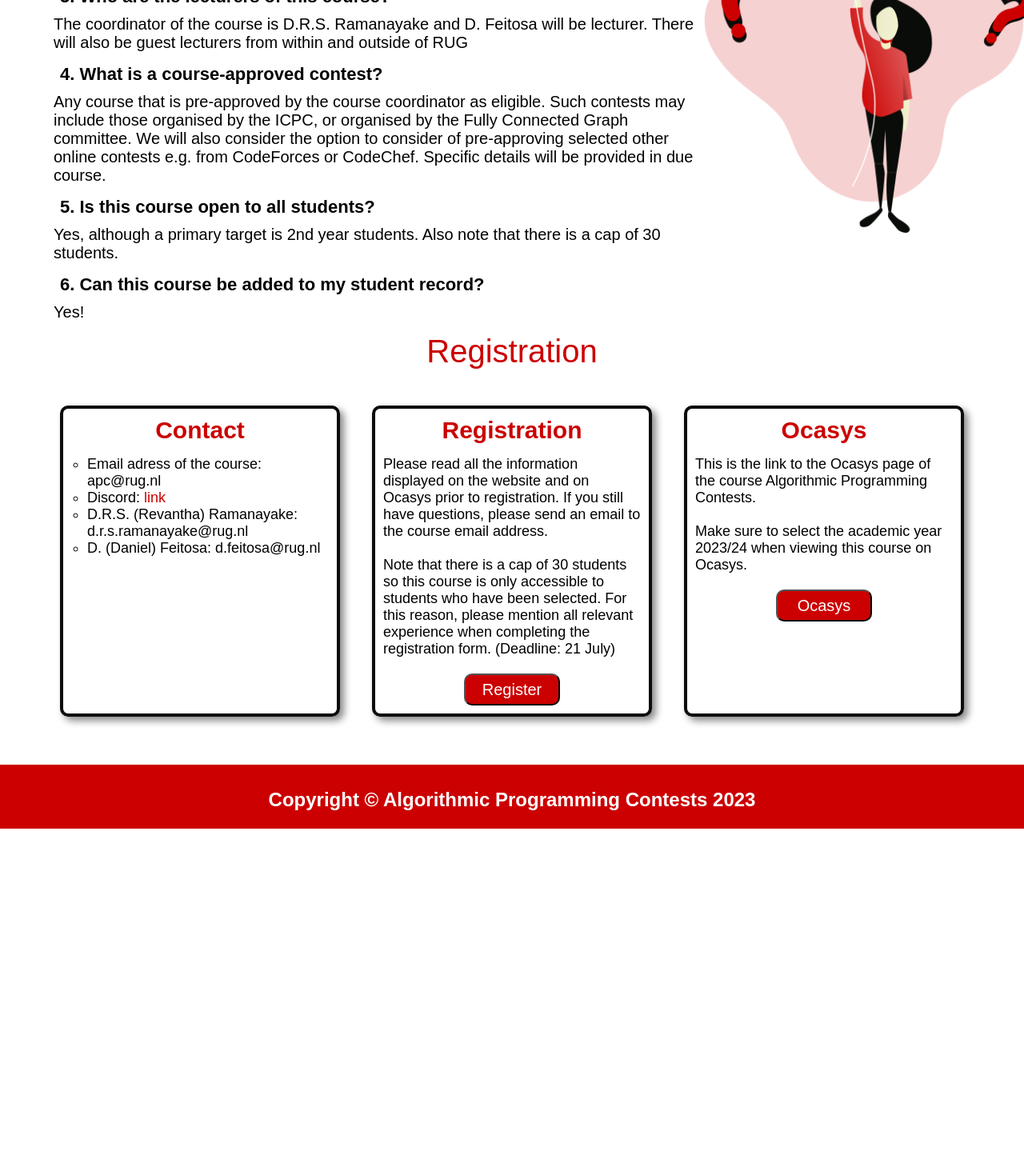
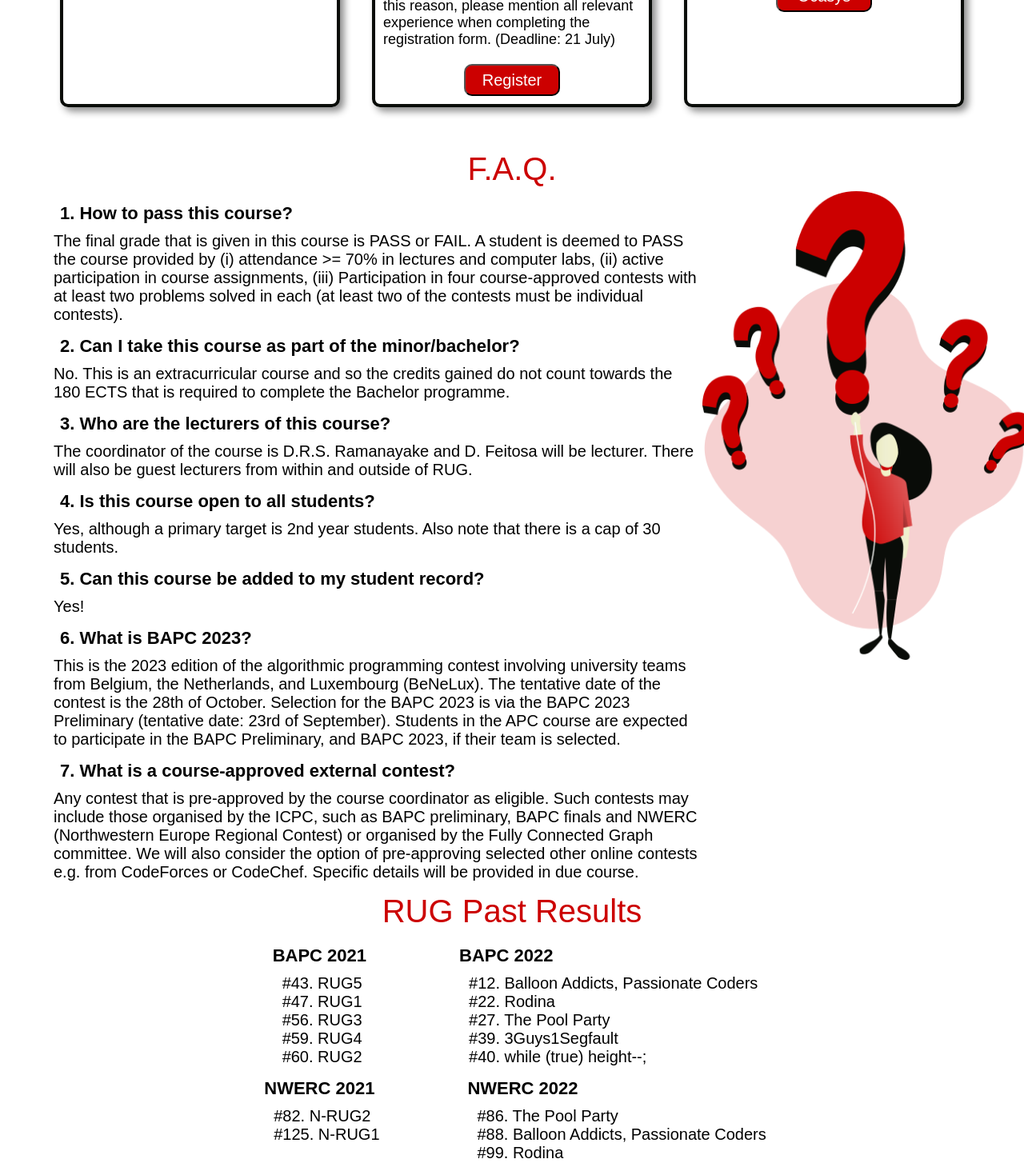
Before and after one commit to rug-apc/website, a React (Create React App) app: page / in a window 1280 px wide. Shown: the part 1330-2784 px from the top of the page at 80% size. Before the commit the page ends 2366 px from the top, so only its background shows below. Built offline with nearby package versions, Linux system fonts and the light colour scheme.

Commit message:
added results

```diff
--- a/src/App.js
+++ b/src/App.js
@@ -3,6 +3,7 @@ import Block1 from './components/Block1.js';
 import Block2 from './components/Block2.js';
 import Block3 from './components/Block3.js';
 import Block4 from './components/Block4.js';
+import Results from './components/Results.js';
 import Footer from './components/Footer.js';
 
 import './style/small.css';
@@ -15,8 +16,9 @@ function App() {
      <Navbar></Navbar>
      <Block1></Block1>
      <Block2></Block2>
+     <Block3></Block3>
      <Block4></Block4>
-     <Block3></Block3>
+     <Results></Results>
      <Footer></Footer>
     </div>
   );
--- a/src/components/Block2.js
+++ b/src/components/Block2.js
@@ -6,7 +6,7 @@ const Block2 = () => {
         <div className='center max auto max-width' >
 
             <div>
-                <p className='title-block1'>Structure of the course 2023/24</p>
+                <p className='title-block1'>Tentative structure of the course</p>
             </div>
 
             <div>
--- a/src/components/Block3.js
+++ b/src/components/Block3.js
@@ -18,8 +18,8 @@ const Block3 = () => {
                         <div className='block'>
                             <p className='description-info'>
                                 <ul className='list'>
-                                    <li> Email adress of the course: apc@rug.nl</li>
-                                    <li> Discord: <a className='red' href="https://discord.gg/JfzxyBHPsH" target="_blank">link</a></li>
+                                    <li> Email address of the course: apc@rug.nl</li>
+                                     {/*  <li> Discord: <a className='red' href="https://discord.gg/JfzxyBHPsH" target="_blank" rel="noreferrer">link</a></li>  */}
                                     <li> D.R.S. (Revantha) Ramanayake: d.r.s.ramanayake@rug.nl</li>
                                     <li id="contact"> D. (Daniel) Feitosa: d.feitosa@rug.nl </li>
                                 </ul>
@@ -39,7 +39,7 @@ const Block3 = () => {
                                 Note that there is a cap of 30 students so this course is only accessible to students who have been selected.
                                 For this reason, please mention all relevant experience when completing the registration form. (Deadline: 21 July)
                                 <div className='center'>
-                                    <button className='button'><a href='https://forms.gle/9ZLgFQ3LYt5vht8e6' target="_blank" >Register</a></button>
+                                    <button className='button'><a href='https://forms.gle/9ZLgFQ3LYt5vht8e6' target="_blank" rel="noreferrer">Register</a></button>
                                 </div>
                             </p>
                         </div>
@@ -57,7 +57,7 @@ const Block3 = () => {
                                     Make sure to select the academic year 2023/24 when viewing this course on Ocasys.
                                 </p>
                                 <div className='center'>
-                                    <button className='button'><a href='https://ocasys.rug.nl/2023-2024/catalog/course/WBCS045-05' target="_blank" >Ocasys</a></button>
+                                    <button className='button'><a href='https://ocasys.rug.nl/2023-2024/catalog/course/WBCS045-05' target="_blank" rel="noreferrer">Ocasys</a></button>
                                 </div>
 
                             </div>
--- a/src/components/Block4.js
+++ b/src/components/Block4.js
@@ -1,48 +1,69 @@
-import React from 'react';
-import question from '../photo/question.png';
+import React from "react";
+import question from "../photo/question.png";
 
 const Block4 = () => {
-
   return (
     <div className="max-width">
       <div className="center">
-                <p className='title-block1'>F.A.Q.</p>
+        <p className="title-block1">F.A.Q.</p>
       </div>
-            <div className='flex full max-width '>
-
-                <div className='seventy'>
-                    <p className='text-block1 bold'>1. How to pass this course?</p>
-                    <p className='size24'>
-                    The final grade that is given in this course is PASS or FAIL. A student is deemed to PASS the course provided by (i) attendance &gt;= 70% in lectures and computer labs, (ii) active participation in course assignments, (iii) Participation in four course-approved contests with at least two problems solved in each (at least two of the contests must be individual contests). </p>
-
-                    <p className='text-block1 bold'>2. Can I take this course as part of the minor/bachelor?</p>
-                    <p className='size24'> No. This is an extracurricular course and so the credits gained do not count towards
-                        the 180 ECTS that is required to complete the Bachelor programme. </p>
-
-                    <p className='text-block1 bold'>3. Who are the lecturers of this course?</p>
-                    <p className='size24'> The coordinator of the course is D.R.S. Ramanayake and D. Feitosa will be lecturer. There
-                        will also be guest lecturers from within and outside of RUG  </p>
-
-                    <p className='text-block1 bold'>4. What is a course-approved contest?</p>
-                    <p className='size24'>Any course that is pre-approved by the course coordinator as eligible. Such contests may
-                        include those organised by the ICPC, or organised by the Fully Connected Graph committee. We will also consider
-                        the option to consider of pre-approving selected other online contests e.g. from CodeForces or CodeChef. Specific details will
-                        be provided in due course.
+      <div className="flex full max-width ">
+        <div className="seventy">
+          <p className="text-block1 bold">1. How to pass this course?</p>
+          <p className="size24">
+            The final grade that is given in this course is PASS or FAIL. A
+            student is deemed to PASS the course provided by (i) attendance
+            &gt;= 70% in lectures and computer labs, (ii) active participation
+            in course assignments, (iii) Participation in four course-approved
+            contests with at least two problems solved in each (at least two of
+            the contests must be individual contests).{" "}
           </p>
-                    <p className='text-block1 bold'>5. Is this course open to all students?</p>
-                    <p className='size24'>Yes, although a primary target is 2nd year students. Also note that there is a cap of 30 students.
+          <p className="text-block1 bold">
+            2. Can I take this course as part of the minor/bachelor?
           </p>
-                    <p className='text-block1 bold'>6. Can this course be added to my student record?</p>
-                    <p className='size24'>Yes!
+          <p className="size24">
+            {" "}
+            No. This is an extracurricular course and so the credits gained do
+            not count towards the 180 ECTS that is required to complete the
+            Bachelor programme.{" "}
+          </p>
+          <p className="text-block1 bold">
+            3. Who are the lecturers of this course?
+          </p>
+          <p className="size24">
+            The coordinator of the course is D.R.S. Ramanayake and D. Feitosa
+            will be lecturer. There will also be guest lecturers from within and
+            outside of RUG.
+          </p>
+          <p className="text-block1 bold">
+            4. Is this course open to all students?
+          </p>
+          <p className="size24">
+            Yes, although a primary target is 2nd year students. Also note that
+            there is a cap of 30 students.
+          </p>
+          <p className="text-block1 bold">
+            5. Can this course be added to my student record?
+          </p>
+          <p className="size24">Yes!</p>
+          <p className="text-block1 bold">
+            6. What is BAPC 2023?
+          </p>
+          <p className="size24"> This is the 2023 edition of the algorithmic programming contest involving university teams from Belgium, the Netherlands, and Luxembourg (BeNeLux). The tentative date of the contest is the 28th of October. Selection for the BAPC 2023 is via the BAPC 2023 Preliminary (tentative date:  23rd of September). Students in the APC course are expected to participate in the BAPC Preliminary, and BAPC 2023, if their team is selected. </p>
+          <p className="text-block1 bold">
+            7. What is a course-approved external contest?
+          </p>
+          <p className="size24">
+            Any contest that is pre-approved by the course coordinator as eligible. Such contests may include those organised by the ICPC, such as BAPC preliminary, BAPC finals and NWERC (Northwestern Europe Regional Contest) or organised by the Fully Connected Graph committee. We will also consider the option of pre-approving selected other online contests e.g. from CodeForces or CodeChef. Specific details will be provided in due course.
           </p>
 
         </div>
-                <div className='center thirty'>
-                    <img className='photo-B4' src={question} alt='question'></img>
+        <div className="center thirty">
+          <img className="photo-B4" src={question} alt="question"></img>
         </div>
       </div>
     </div>
-    )
+  );
 };
 
 export default Block4;
--- /dev/null
+++ b/src/components/Results.js
@@ -0,0 +1,67 @@
+import React from "react";
+
+export default function Results() {
+  return (
+    <div className="max-width">
+      <div>
+        <p className="center title-block1">RUG Past Results</p>
+      </div>
+      <div className="center1 table-container">
+        <div className="table">
+          <p className="text-block1 bold">BAPC 2021</p>
+          <ul className="size24 ">
+            <li className="list">#43. RUG5</li>
+            <li className="list">#47. RUG1</li>
+            <li className="list">#56. RUG3</li>
+            <li className="list">#59. RUG4</li>
+            <li className="list">#60. RUG2</li>
+          </ul>
+        </div>
+        <div className="table">
+          <p className="text-block1 bold">BAPC 2022</p>
+          <ul className="size24 ">
+            <li className="list">
+              #12. Balloon Addicts, Passionate Coders
+            </li>
+            <li className="list">#22. Rodina</li>
+            <li className="list">#27. The Pool Party</li>
+            <li className="list">#39. 3Guys1Segfault</li>
+            <li className="list">#40. while (true) height--;</li>
+          </ul>
+        </div>
+        </div>
+        <div className="center1 table-container">
+        <div className="table">
+          <p className="text-block1 bold">NWERC 2021</p>
+          <ul className="size24 ">
+            <li className="list">#82. N-RUG2</li>
+            <li className="list">#125. N-RUG1</li>
+          </ul>
+        </div>
+
+        <div className="table">
+          <p className="text-block1 bold">NWERC 2022</p>
+          <ul className="size24 ">
+            <li className="list">#86. The Pool Party</li>
+            <li className="list">#88. Balloon Addicts, Passionate Coders</li>
+            <li className="list">#99. Rodina</li>
+            <li className="list">#106. 3Guys1Segfault</li>
+          </ul>
+        </div>
+        </div>
+        <div className="center1 table-container">
+        <div className="table">
+          <p className="text-block1 bold gold-text">NKP/BAPC winners</p>
+          <ul className="size24">
+            <li className="list">1992. TBD (+UVA)</li>
+            <li className="list">1993. TBD (+UVA)</li>
+            <li className="list">1995. m38c</li>
+            <li className="list">1997. *scratch*</li>
+            <li className="list">2000. Bug Fiction</li>
+            <li className="list">2002. Bug Fiction</li>
+          </ul>
+        </div>
+      </div>
+    </div>
+  );
+}
--- a/src/style/small.css
+++ b/src/style/small.css
@@ -217,6 +217,11 @@ nav {
     text-align: center;
 }
 
+.center1 {
+    display: flex;
+    justify-content: center;
+}
+
 .title-block1 {
     color: var(--red);
     margin: 5px 10px;
@@ -256,6 +261,32 @@ nav {
     padding:7px;
 }
 
+.results-list {
+    display: block;
+    justify-content: start;
+    text-align: start;
+}
+
+.table {
+    margin-right:50px;
+    margin-left:50px;
+}
+
+.table-container {
+    display: flex;
+    flex-wrap: wrap;
+    justify-content: space-between;
+    justify-content: center;
+}
+
+.gold-text {
+    color: gold;
+    text-shadow: 1px 0 0 #000, 0 -1px 0 #000, 0 1px 0 #000, -1px 0 0 #000;
+  }
+
+.list {
+    display: block;
+  }
 
 @media only screen and (max-width:480px) {
     .center-title {
```
Lines whose indentation alone changed are shown as unchanged.
